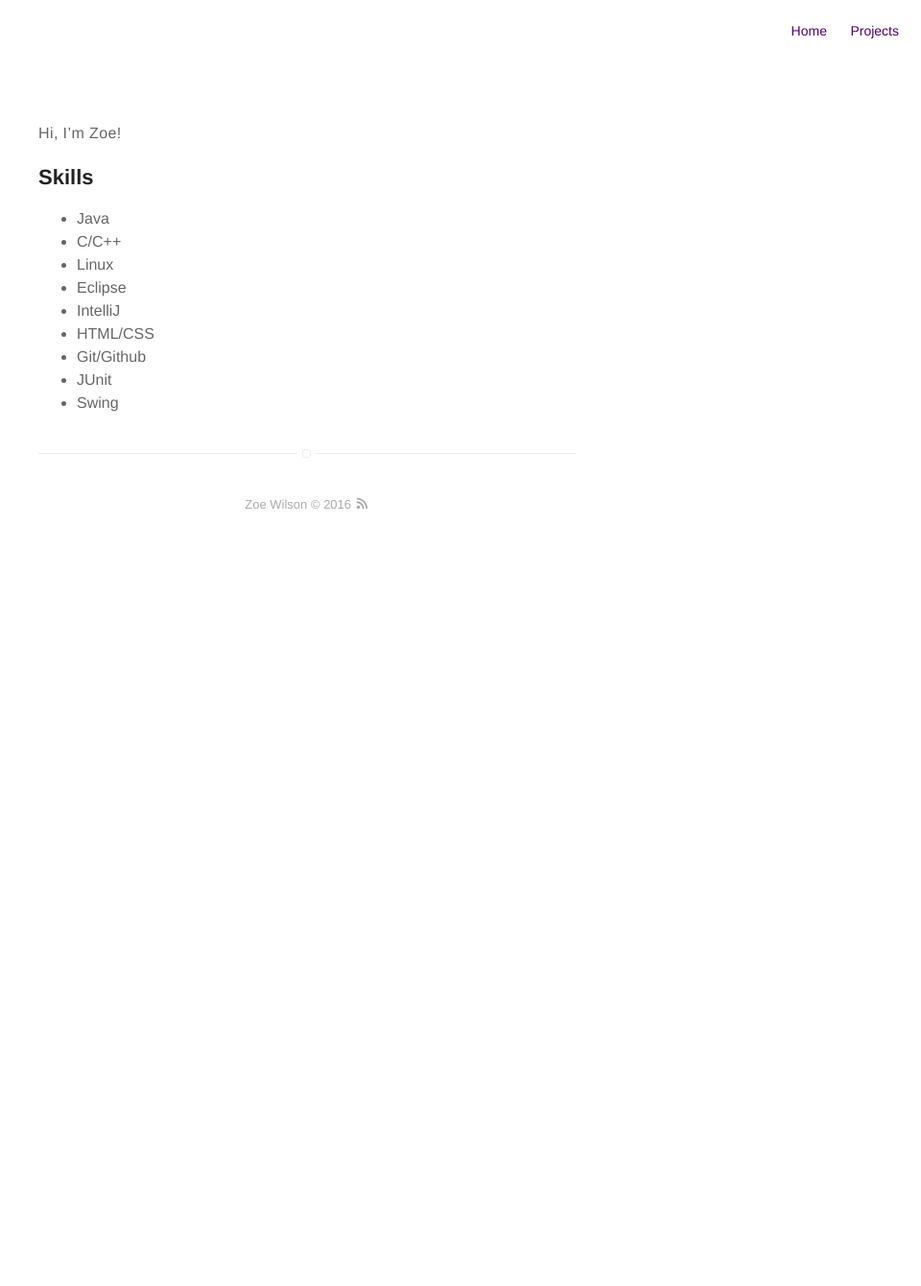
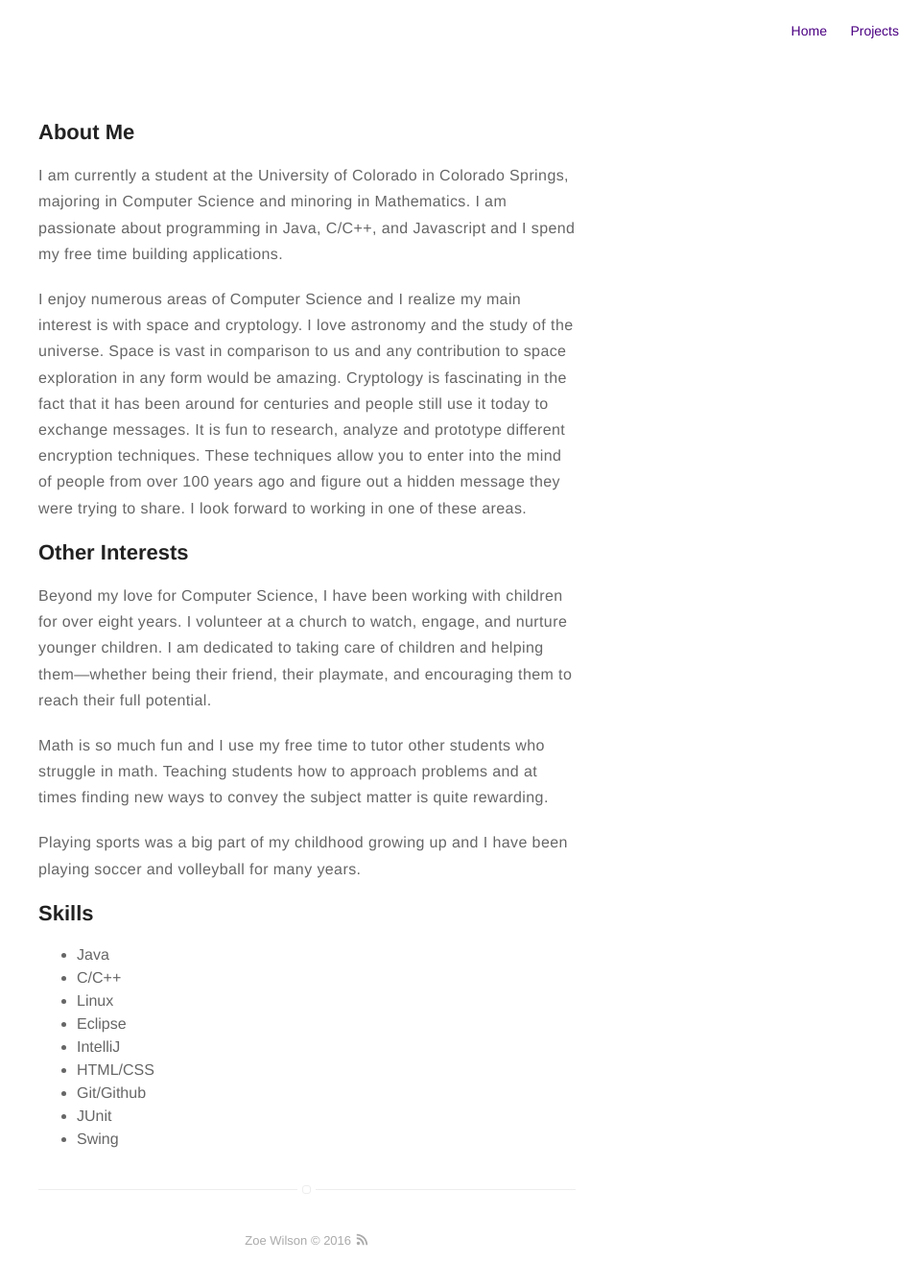
Before and after one commit to zoewilson/zoewilson.github.io, a Jekyll site: the page built from pages/about/index.md, in a window 1280 px wide. Shown: the whole page at 96% size, without its empty margins (320-1280 px from the left). Built offline with Jekyll 4.4.1, drawn with Linux system fonts in a browser that asks for light colours; before the commit the page ends 900 px from its top, so only the background shows below that.

Commit message:
added about me

```diff
--- a/pages/about/index.md
+++ b/pages/about/index.md
@@ -4,7 +4,18 @@ layout: page
 permalink: about
 ---
 
-Hi, I'm Zoe!
+## About Me
+I am currently a student at the University of Colorado in Colorado Springs, majoring in Computer Science and minoring in Mathematics. I am passionate about programming in Java, C/C++, and Javascript and I spend my free time building applications.
+
+I enjoy numerous areas of Computer Science and I realize my main interest is with space and cryptology.  I love astronomy and the study of the universe.  Space is vast in comparison to us and any contribution to space exploration in any form would be amazing. Cryptology is fascinating in the fact that it has been around for centuries and people still use it today to exchange messages.  It is fun to research, analyze and prototype different encryption techniques.  These techniques allow you to enter into the mind of people from over 100 years ago and figure out a hidden message they were trying to share.  I look forward to working in one of these areas.
+
+## Other Interests
+Beyond my love for Computer Science, I have been working with children for over eight years.  I volunteer at a church to watch, engage, and nurture younger children.  I am dedicated to taking care of children and helping them—whether being their friend, their playmate, and encouraging them to reach their full potential.
+
+Math is so much fun and I use my free time to tutor other students who struggle in math.  Teaching students how to approach problems and at times finding new ways to convey the subject matter is quite rewarding.
+
+Playing sports was a big part of my childhood growing up and I have been playing soccer and volleyball for many years.
+
 
 ## Skills
 
```
